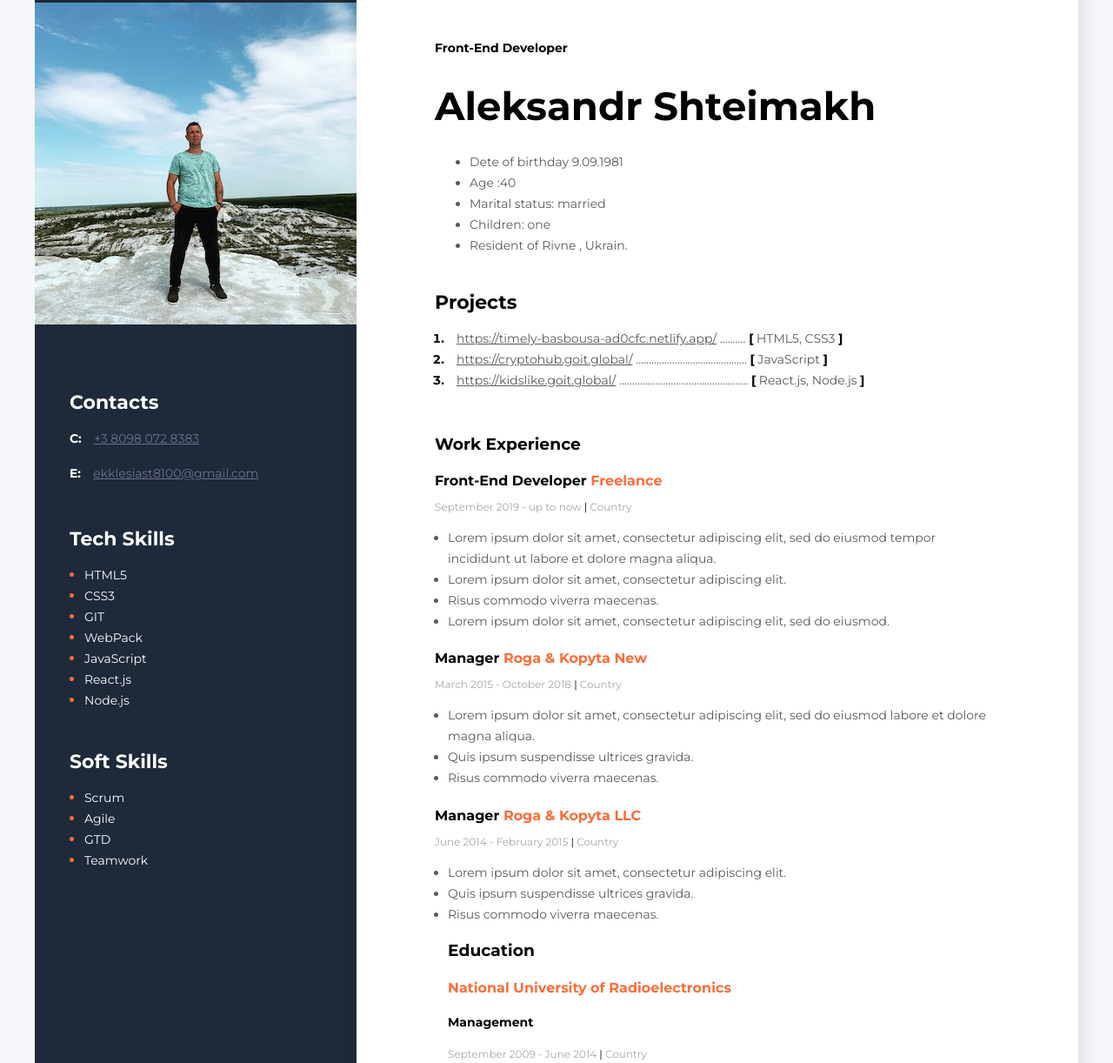
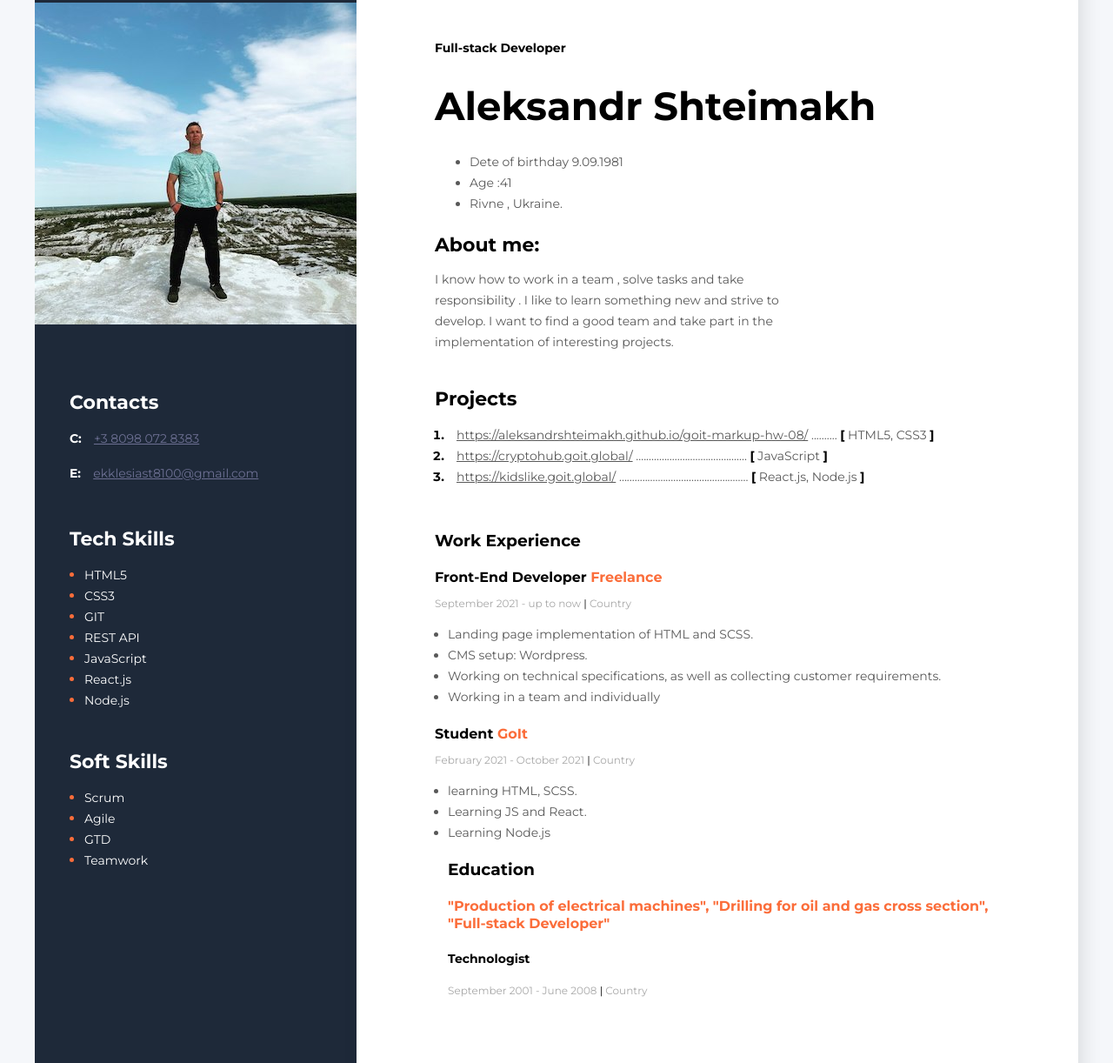
Before and after one commit to AleksandrShteimakh/resume, a plain HTML site: page index.html in a window 1280 px wide. Shown: the part 53-1275 px from the top of the page at 87% size. Drawn offline with Linux system fonts and the light colour scheme.

Commit message:
new resyme

```diff
--- a/index.html
+++ b/index.html
@@ -1,5 +1,6 @@
 <!DOCTYPE html>
 <html lang="en">
+
 <head>
   <meta charset="UTF-8">
   <meta http-equiv="X-UA-Compatible" content="IE=edge">
@@ -10,6 +11,7 @@
   <link rel="stylesheet" href="styles/styles.css">
   <title>Resum</title>
 </head>
+
 <body>
   <div>
     <!--Main-->
@@ -18,20 +20,20 @@
       <div class="main-content">
         <!--about user-->
         <div class="about">
-      <h2 class="about-position">Front-End Developer</h2>
+          <h2 class="about-position">Full-stack Developer</h2>
 
           <h1 class="about-name">Aleksandr Shteimakh</h1>
 
           <ul class="about-description">
             <li>Dete of birthday 9.09.1981</li>
-        <li>Age :40</li>
-        <Li>
-          Marital status: married
-        </Li>
-        <li>Children: one </li>
-        <li>Resident of Rivne , Ukrain.</li>
+            <li>Age :41</li>
+            <li>Rivne , Ukraine.</li>
           </ul>
-
+          <h3 class="title">About me:</h3>
+          <P class="about-description">I know how to work in a team , solve tasks and take responsibility . I like to
+            learn something new and
+            strive to
+            develop. I want to find a good team and take part in the implementation of interesting projects.</P>
         </div>
         <!--projekts-->
         <div class="projekts">
@@ -40,18 +42,21 @@
           </h3>
           <ol class="projekts-list">
             <li class="projekts-item">
-            <span class="projekt"><a href="https://timely-basbousa-ad0cfc.netlify.app/" class="projekt-link">https://timely-basbousa-ad0cfc.netlify.app/</a>
+              <span class="projekt"><a href="https://aleksandrshteimakh.github.io/goit-markup-hw-08/"
+                  class="projekt-link">https://aleksandrshteimakh.github.io/goit-markup-hw-08/</a>
                 ..........
-            <span class="projekt-bracket">[</span> HTML5, CSS3  <span class="projekt-bracket">]</span></span>
+                <span class="projekt-bracket">[</span> HTML5, CSS3 <span class="projekt-bracket">]</span></span>
             </li>
             <li class="projekts-item">
-            <span class="projekt"><a href="https://cryptohub.goit.global/" class="projekt-link">https://cryptohub.goit.global/</a>
+              <span class="projekt"><a href="https://cryptohub.goit.global/"
+                  class="projekt-link">https://cryptohub.goit.global/</a>
                 ...........................................
                 <span class="projekt-bracket">[</span> JavaScript <span class="projekt-bracket">]</span></span>
 
             </li>
-          <li  class="projekts-item">
-            <span class="projekt"><a href="https://kidslike.goit.global/" class="projekt-link">https://kidslike.goit.global/</a>
+            <li class="projekts-item">
+              <span class="projekt"><a href="https://kidslike.goit.global/"
+                  class="projekt-link">https://kidslike.goit.global/</a>
                 ..................................................
                 <span class="projekt-bracket">[</span> React.js, Node.js <span class="projekt-bracket">]</span></span>
 
@@ -64,33 +69,35 @@
           <!--company 1-->
           <div>
             <h4 class="work-position">Front-End Developer <span class="organizzation">Freelance</span></h4>
-            <p class="period">September 2019 - up to now <span class="lin">|</span> Country</p>
+            <p class="period">September 2021 - up to now <span class="lin">|</span> Country</p>
             <ul class="work-list">
-              <li class="work-list-item">Lorem ipsum dolor sit amet, consectetur adipiscing elit, sed do eiusmod tempor incididunt ut labore et dolore magna
-              aliqua.</li>
-              <li class="work-list-item">Lorem ipsum dolor sit amet, consectetur adipiscing elit.</li>
-              <li class="work-list-item">Risus commodo viverra maecenas.</li>
-              <li class="work-list-item">Lorem ipsum dolor sit amet, consectetur adipiscing elit, sed do eiusmod.</li>
+              <li class="work-list-item">Landing page implementation of HTML and SCSS.
+              </li>
+              <li class="work-list-item">CMS setup: Wordpress.</li>
+              <li class="work-list-item">Working on technical specifications, as well as collecting customer
+                requirements.</li>
+              <li class="work-list-item">Working in a team and individually</li>
             </ul>
           </div>
           <!--company 2-->
-        <div>
+          <!-- <div>
             <h4 class="work-position">Manager <span class="organizzation">Roga & Kopyta New</span></h4>
             <p class="period">March 2015 - October 2018 <span class="lin">|</span> Country</p>
             <ul class="work-list">
-            <li class="work-list-item">Lorem ipsum dolor sit amet, consectetur adipiscing elit, sed do eiusmod labore et dolore magna aliqua.</li>
+              <li class="work-list-item">Lorem ipsum dolor sit amet, consectetur adipiscing elit, sed do eiusmod labore
+                et dolore magna aliqua.</li>
               <li class="work-list-item">Quis ipsum suspendisse ultrices gravida.</li>
               <li class="work-list-item">Risus commodo viverra maecenas.</li>
             </ul>
-           </div>
+          </div> -->
           <!--company 3-->
 
-           <h4 class="work-position">Manager <span class="organizzation">Roga & Kopyta LLC</span> </h4>
-           <p class="period">June 2014 - February 2015 <span class="lin">|</span> Country</p>
+          <h4 class="work-position">Student <span class="organizzation">GoIt</span> </h4>
+          <p class="period">February 2021 - October 2021 <span class="lin">|</span> Country</p>
           <ul class="work-list">
-            <li class="work-list-item">Lorem ipsum dolor sit amet, consectetur adipiscing elit.</li>
-            <li class="work-list-item">Quis ipsum suspendisse ultrices gravida.</li>
-            <li class="work-list-item">Risus commodo viverra maecenas.</li>
+            <li class="work-list-item">learning HTML, SCSS.</li>
+            <li class="work-list-item">Learning JS and React.</li>
+            <li class="work-list-item">Learning Node.js</li>
           </ul>
         </div>
         <!--Education-->
@@ -98,9 +105,10 @@
           <h3>
             Education
           </h3>
-            <h4> <span class="University">National University of Radioelectronics</span> </h4>
-            <p class="Management">Management</p>
-            <h5 class="fin-data">September 2009 - June 2014 <span class="lin">|</span> Country</h5>
+          <h4> <span class="University">"Production of electrical machines", "Drilling for oil and gas cross
+              section", "Full-stack Developer"</span> </h4>
+          <p class="Management">Technologist</p>
+          <h5 class="fin-data">September 2001 - June 2008 <span class="lin">|</span> Country</h5>
 
         </div>
       </div>
@@ -137,7 +145,7 @@
             <li class="tech-skills-item"> <span class="teg-skills-text">HTML5</span></li>
             <li class="tech-skills-item"> <span class="teg-skills-text">CSS3</span></li>
             <li class="tech-skills-item"> <span class="teg-skills-text">GIT</span></li>
-          <li class="tech-skills-item"> <span class="teg-skills-text">WebPack</span></li>
+            <li class="tech-skills-item"> <span class="teg-skills-text">REST API</span></li>
             <li class="tech-skills-item"> <span class="teg-skills-text">JavaScript</span></li>
             <li class="tech-skills-item"> <span class="teg-skills-text">React.js</span></li>
             <li class="tech-skills-item"> <span class="teg-skills-text">Node.js</span></li>
@@ -160,4 +168,5 @@
   </div>
   </div>
 </body>
+
 </html>
```
Lines whose indentation alone changed are shown as unchanged.
